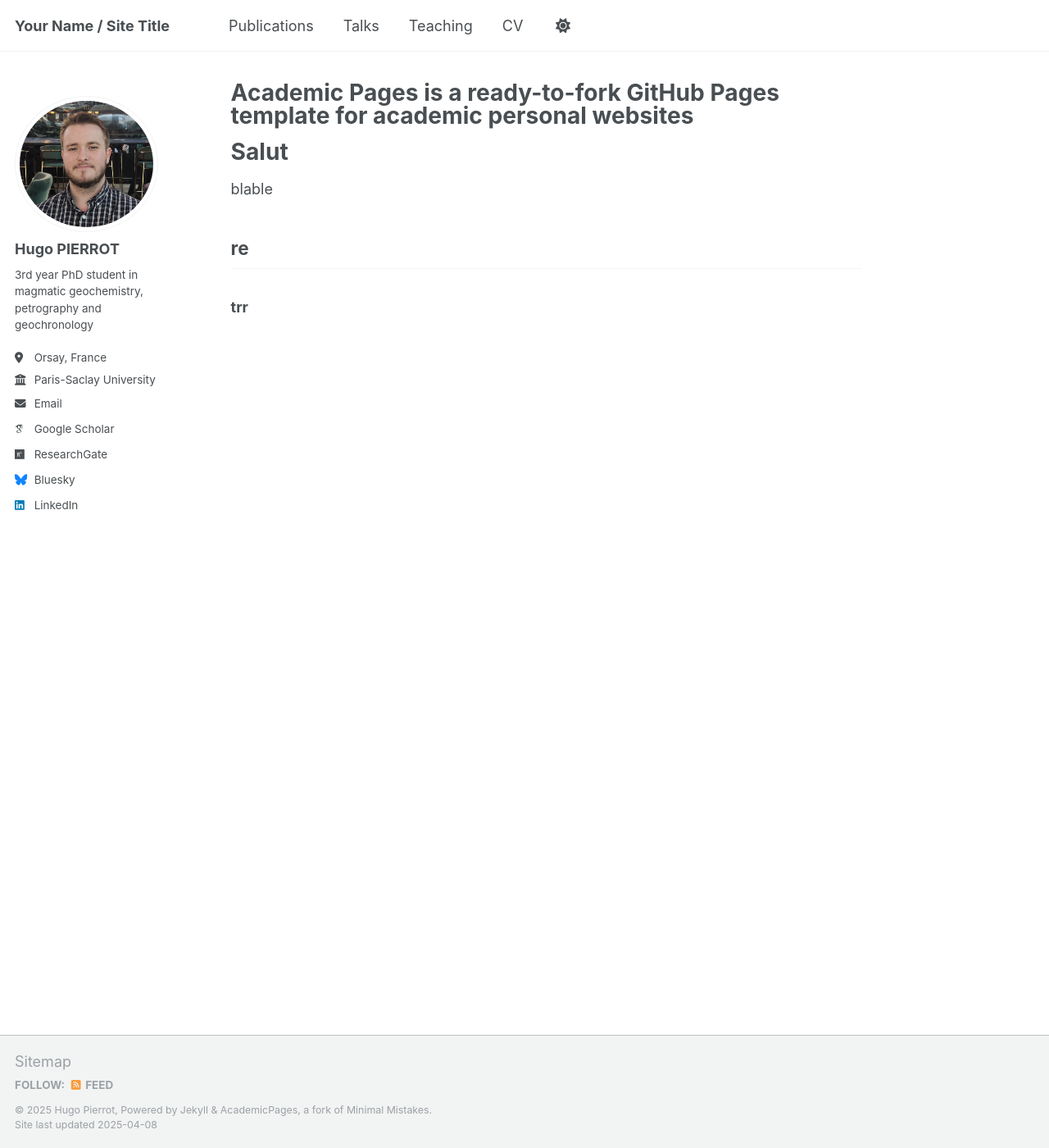
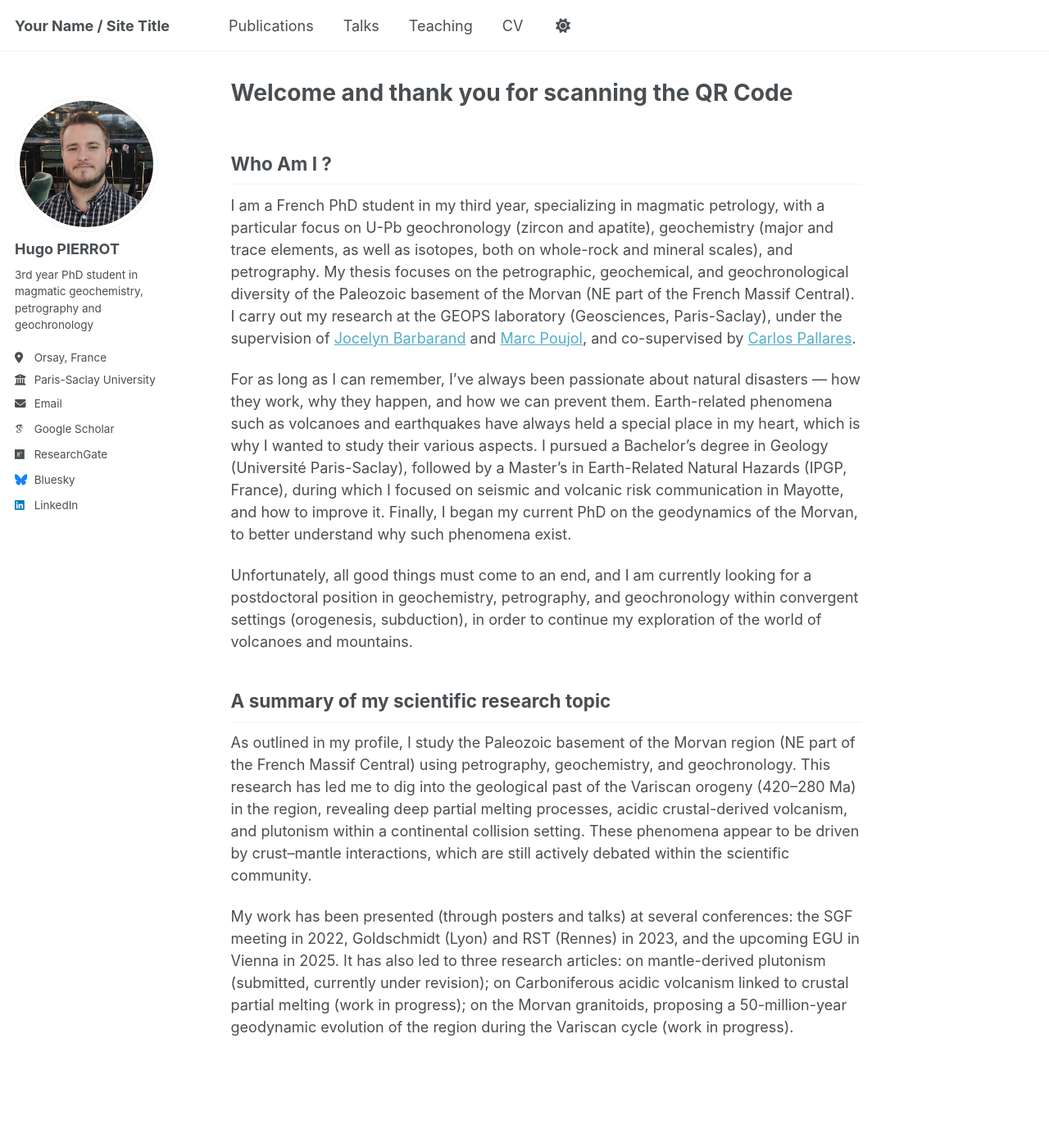
Before and after one commit to HugoPierrot/hugopierrot.github.io, a Jekyll site: the page built from _pages/about.md, in a window 1280 px wide and 1400 px high. Shown: the whole window at 82% size. Built offline with Jekyll 4.4.1, drawn with Linux system fonts in a browser that asks for light colours; some web fonts are replaced.

Commit message:
Update about.md

```diff
--- a/_pages/about.md
+++ b/_pages/about.md
@@ -1,17 +1,22 @@
 ---
 permalink: /
-title: "Academic Pages is a ready-to-fork GitHub Pages template for academic personal websites"
+title: "Welcome and thank you for scanning the QR Code"
 author_profile: true
 redirect_from:
   - /about/
   - /about.html
 ---
 
+## Who Am I ?
 
+I am a French PhD student in my third year, specializing in magmatic petrology, with a particular focus on U-Pb geochronology (zircon and apatite), geochemistry (major and trace elements, as well as isotopes, both on whole-rock and mineral scales), and petrography. My thesis focuses on the petrographic, geochemical, and geochronological diversity of the Paleozoic basement of the Morvan (NE part of the French Massif Central). I carry out my research at the GEOPS laboratory (Geosciences, Paris-Saclay), under the supervision of [Jocelyn Barbarand](https://www.researchgate.net/profile/Jocelyn-Barbarand) and [Marc Poujol](https://www.linkedin.com/in/marc-poujol-67a01b171/), and co-supervised by [Carlos Pallares](https://www.researchgate.net/profile/Carlos-Pallares).
 
+For as long as I can remember, I’ve always been passionate about natural disasters — how they work, why they happen, and how we can prevent them. Earth-related phenomena such as volcanoes and earthquakes have always held a special place in my heart, which is why I wanted to study their various aspects. I pursued a Bachelor's degree in Geology (Université Paris-Saclay), followed by a Master's in Earth-Related Natural Hazards (IPGP, France), during which I focused on seismic and volcanic risk communication in Mayotte, and how to improve it. Finally, I began my current PhD on the geodynamics of the Morvan, to better understand why such phenomena exist.
 
-# Salut
-blable
-## re
+Unfortunately, all good things must come to an end, and I am currently looking for a postdoctoral position in geochemistry, petrography, and geochronology within convergent settings (orogenesis, subduction), in order to continue my exploration of the world of volcanoes and mountains.
 
-### trr
+## A summary of my scientific research topic
+
+As outlined in my profile, I study the Paleozoic basement of the Morvan region (NE part of the French Massif Central) using petrography, geochemistry, and geochronology. This research has led me to dig into the geological past of the Variscan orogeny (420–280 Ma) in the region, revealing deep partial melting processes, acidic crustal-derived volcanism, and plutonism within a continental collision setting. These phenomena appear to be driven by crust–mantle interactions, which are still actively debated within the scientific community.
+
+My work has been presented (through posters and talks) at several conferences: the SGF meeting in 2022, Goldschmidt (Lyon) and RST (Rennes) in 2023, and the upcoming EGU in Vienna in 2025. It has also led to three research articles: on mantle-derived plutonism (submitted, currently under revision); on Carboniferous acidic volcanism linked to crustal partial melting (work in progress); on the Morvan granitoids, proposing a 50-million-year geodynamic evolution of the region during the Variscan cycle (work in progress).
```
